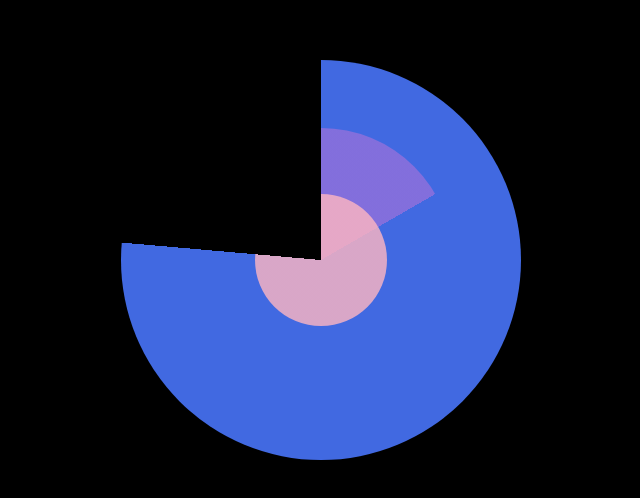
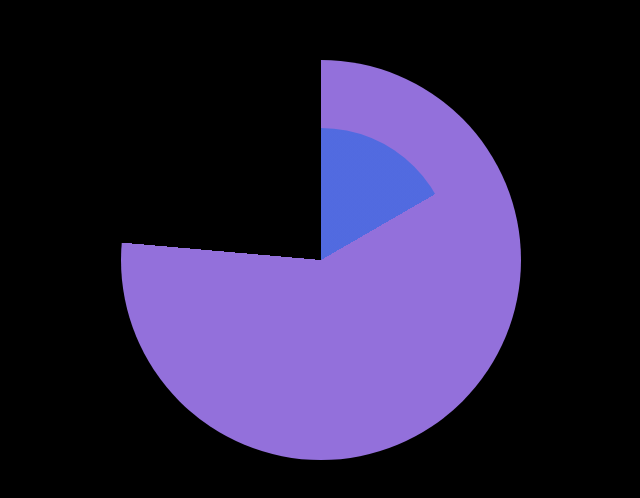
Before and after one commit to digidreamoor/minimalist-clock, a plain HTML site: page index.html in a window 1280 px wide. Shown: the part 140-638 px from the top of the page, without its empty margins (319-959 px from the left). Drawn offline with Linux system fonts and the light colour scheme.

Commit message:
Update index.html

```diff
--- a/index.html
+++ b/index.html
@@ -29,18 +29,19 @@
     .bottom-circle {
       width: 100%;
       height: 100%;
-      background: conic-gradient(#4169E1 0deg, #4169E1 var(--hours-angle, 0deg), transparent var(--hours-angle, 0deg), transparent 360deg);
+      background: conic-gradient(#9370DB 0deg, #9370DB var(--hours-angle, 0deg), transparent var(--hours-angle, 0deg), transparent 360deg);
+      opacity: 1;
     }
     .middle-circle {
       width: 66%;
       height: 66%;
-      background: conic-gradient(#9370DB 0deg, #9370DB var(--minutes-angle, 0deg), transparent var(--minutes-angle, 0deg), transparent 360deg);
+      background: conic-gradient(#4169E1 0deg, #4169E1 var(--minutes-angle, 0deg), transparent var(--minutes-angle, 0deg), transparent 360deg);
       opacity: 0.8;
     }
     .top-circle {
       width: 33%;
       height: 33%;
-      background: conic-gradient(#FFB6C1 0deg, #FFB6C1 var(--hours-angle, 0deg), transparent var(--hours-angle, 0deg), transparent 360deg);
+      background: conic-gradient(#FFB6C1 0deg, #FFB6C1 var(--seconds-angle, 0deg), transparent var(--seconds-angle, 0deg), transparent 360deg);
       opacity: 0.8;
     }
   </style>
@@ -54,14 +55,16 @@
   <script>
     function updateClock() {
       const now = new Date();
+      const seconds = now.getSeconds();
       const minutes = now.getMinutes();
       const hours = now.getHours() % 12;
+      const secondsAngle = (seconds / 60) * 360;
       const minutesAngle = (minutes / 60) * 360;
       const hoursAngle = ((hours + minutes / 60) / 12) * 360;
 
       document.querySelector('.bottom-circle').style.setProperty('--hours-angle', `${hoursAngle}deg`);
       document.querySelector('.middle-circle').style.setProperty('--minutes-angle', `${minutesAngle}deg`);
-      document.querySelector('.top-circle').style.setProperty('--hours-angle', `${hoursAngle}deg`);
+      document.querySelector('.top-circle').style.setProperty('--seconds-angle', `${secondsAngle}deg`);
     }
 
     setInterval(updateClock, 1000);
```
